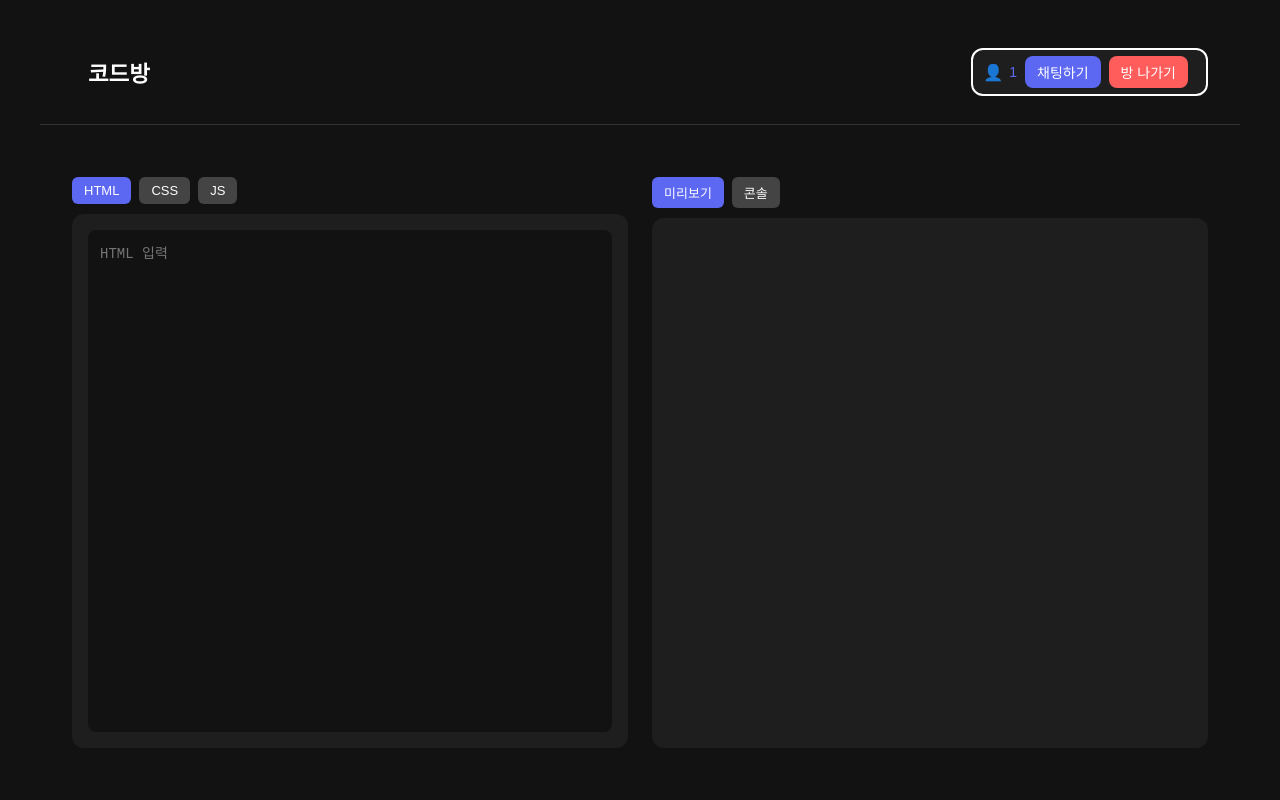
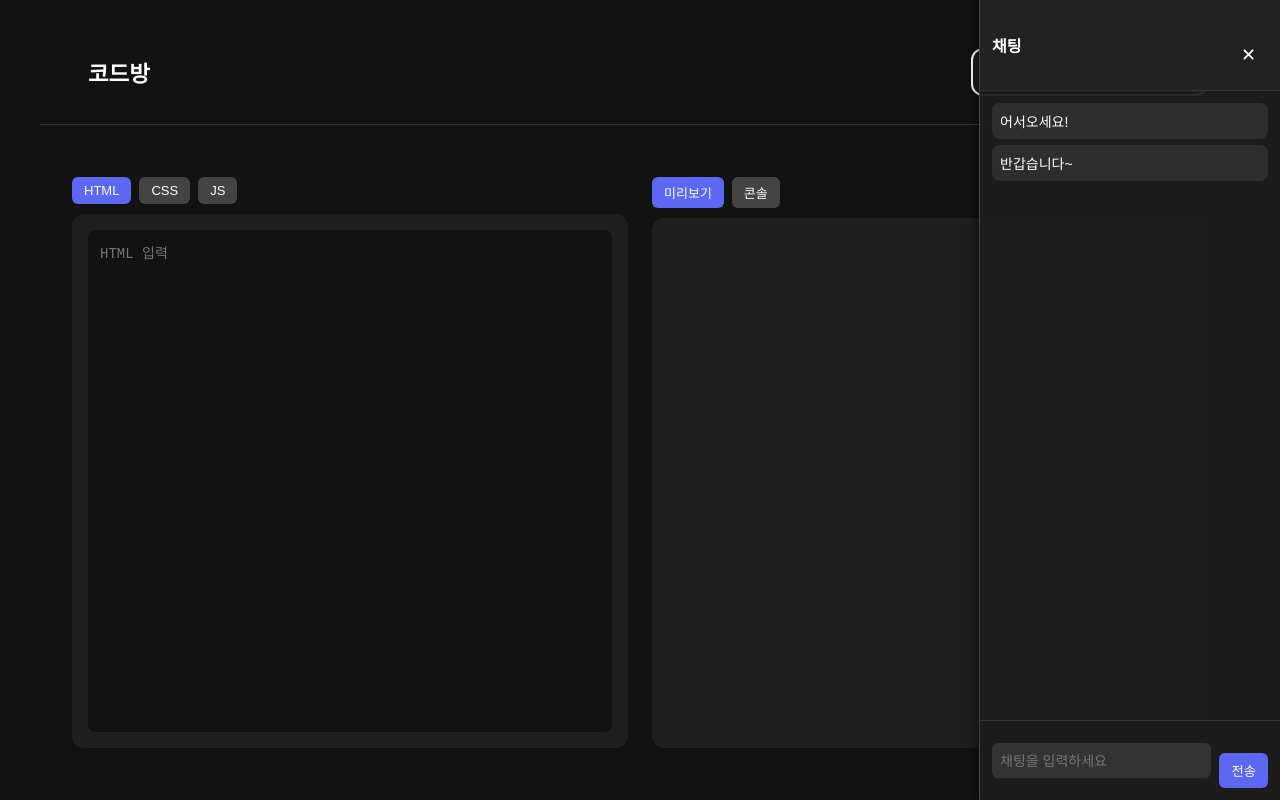
Before and after one commit to Aprasaks/CodeLoungeV2, a React (Vite) app: page /room/1 in a window 1280 px wide. Both pictures are taken after a click on the button "채팅하기". Built offline with nearby package versions, Linux system fonts and the light colour scheme.

Commit message:
채팅창 레이아웃 설정

```diff
--- a/src/pages/RoomDetail.jsx
+++ b/src/pages/RoomDetail.jsx
@@ -18,6 +18,7 @@ function RoomDetail() {
   const [hasRun, setHasRun] = useState(false);
   const [runKey, setRunKey] = useState(0); // iframe 강제 리렌더용
   const iframeRef = useRef();
+  const [showChat, setShowChat] = useState(false);
 
   const handleRunClick = () => {
     setHasRun(true);
@@ -28,6 +29,11 @@ function RoomDetail() {
 
   const handleExit = () => {
     navigate("/rooms"); // ✅ Rooms.jsx가 매핑된 경로로 이동
+  };
+
+  //채팅창 토글
+  const handleToggleChat = () => {
+    setShowChat((prev) => !prev);
   };
 
   // 콘솔용 HTML 생성 함수
@@ -74,7 +80,9 @@ function RoomDetail() {
             <span className="participant-icon">👤</span>
             <span className="participant-count">1</span>
           </div>
-          <button className="chat-button">채팅하기</button>
+          <button className="chat-button" onClick={handleToggleChat}>
+            채팅하기
+          </button>
           <button className="exit-button" onClick={handleExit}>
             방 나가기
           </button>
@@ -182,6 +190,25 @@ function RoomDetail() {
           </div>
         </div>
       </div>
+      {showChat && (
+        <div className="chat-panel">
+          <div className="chat-header">
+            채팅
+            <button className="close-chat" onClick={handleToggleChat}>
+              ✕
+            </button>
+          </div>
+          <div className="chat-messages">
+            {/* 메시지 예시 */}
+            <div className="chat-message">어서오세요!</div>
+            <div className="chat-message">반갑습니다~</div>
+          </div>
+          <div className="chat-input-area">
+            <input type="text" placeholder="채팅을 입력하세요" />
+            <button>전송</button>
+          </div>
+        </div>
+      )}
     </div>
   );
 }
--- a/src/styles/RoomDetail.css
+++ b/src/styles/RoomDetail.css
@@ -192,3 +192,94 @@
 .exit-button:hover {
   background-color: #e04e4e;
 }
+
+/* 채팅 패널 (슬라이드 박스) */
+.chat-panel {
+  position: fixed;
+  top: 0;
+  right: 0;
+  width: 300px;
+  height: 100vh;
+  background-color: rgba(30, 30, 30, 0.95);
+  border-left: 1px solid #444;
+  box-shadow: -4px 0 8px rgba(0, 0, 0, 0.4);
+  display: flex;
+  flex-direction: column;
+  z-index: 999;
+  animation: slideIn 0.3s ease forwards;
+}
+
+@keyframes slideIn {
+  from {
+    transform: translateX(100%);
+  }
+  to {
+    transform: translateX(0);
+  }
+}
+
+.chat-header {
+  padding: 12px;
+  background-color: #222;
+  border-bottom: 1px solid #333;
+  font-weight: bold;
+  display: flex;
+  justify-content: space-between;
+  align-items: center;
+  color: white;
+}
+
+.close-chat {
+  background: none;
+  border: none;
+  color: white;
+  font-size: 18px;
+  cursor: pointer;
+}
+
+.chat-messages {
+  flex: 1;
+  padding: 12px;
+  overflow-y: auto;
+  font-size: 14px;
+  color: white;
+}
+
+.chat-message {
+  background-color: #2e2e2e;
+  border-radius: 8px;
+  padding: 8px;
+  margin-bottom: 6px;
+}
+
+.chat-input-area {
+  display: flex;
+  padding: 12px;
+  border-top: 1px solid #333;
+  background-color: #1c1c1c;
+}
+
+.chat-input-area input {
+  flex: 1;
+  padding: 8px;
+  border-radius: 6px;
+  border: none;
+  outline: none;
+  font-size: 14px;
+  background-color: #333;
+  color: white;
+}
+
+.chat-input-area button {
+  margin-left: 8px;
+  padding: 8px 12px;
+  background-color: #5c67f2;
+  color: white;
+  border: none;
+  border-radius: 6px;
+  cursor: pointer;
+}
+
+.chat-input-area button:hover {
+  background-color: #4a54c6;
+}
```
